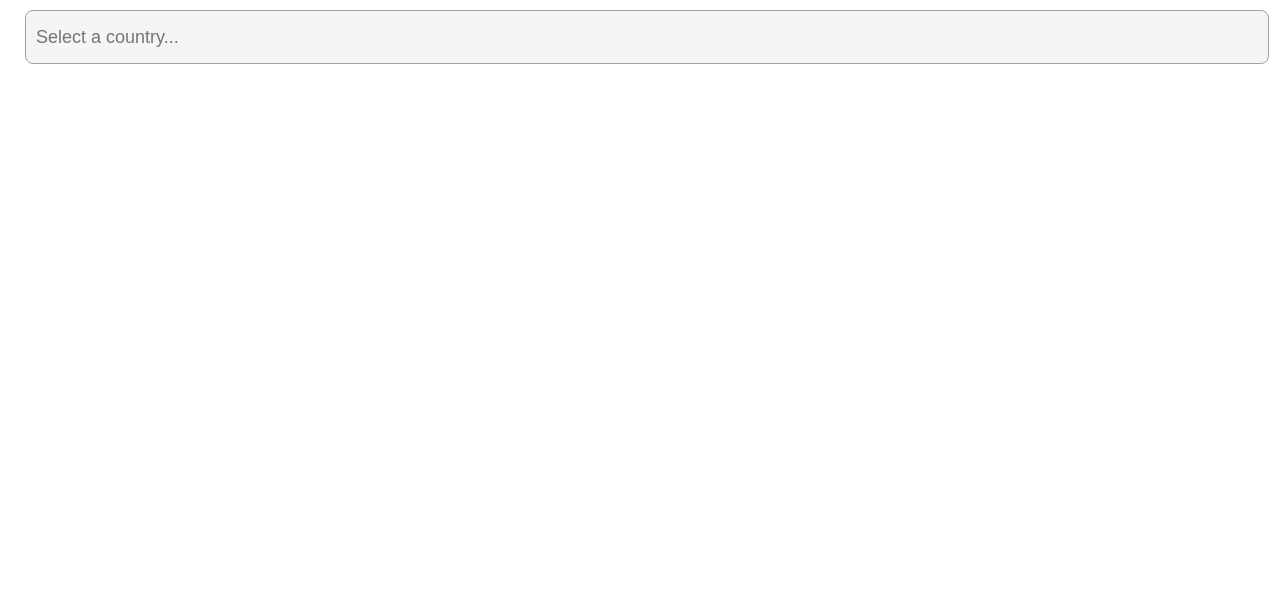
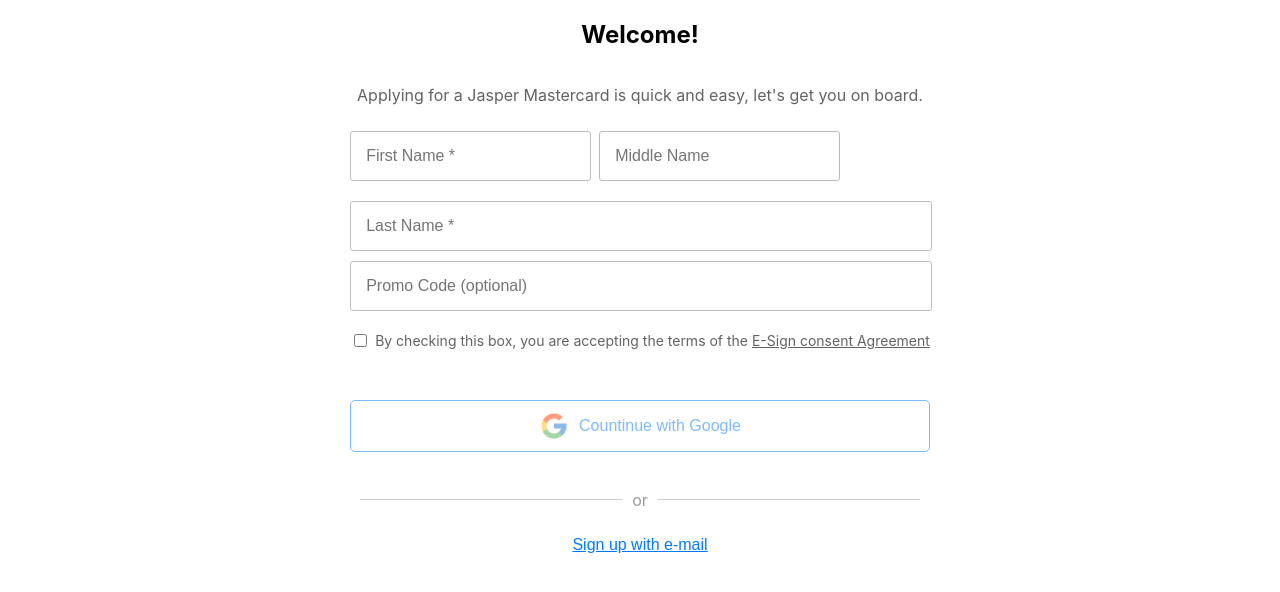
Before and after one commit to Nama-Salameh/asal-training3, a React (Create React App) app: page / in a window 1280 px wide. Shown: the top 592 px of the page. Built offline with nearby package versions, Linux system fonts and the light colour scheme.

Commit message:
Implement sign up form.

```diff
--- a/index.d.ts
+++ b/index.d.ts
@@ -1 +1,2 @@
 declare module "*.jpg";
+declare module "*.png";
--- a/src/App.scss
+++ b/src/App.scss
@@ -1,9 +1,9 @@
 .app {
+  display: flex;
   justify-content: center;
   text-align: center;
-  background-color:white;
+  background-color: white;
   color: #3c3633;
-  padding: 10px 25px;
 }
 .appTitle {
   font-size: 26px;
--- a/src/App.tsx
+++ b/src/App.tsx
@@ -1,10 +1,10 @@
 import "./App.scss";
-import CountriesSelector from "./CountriesSelectorTask/CountriesSelector";
+import SignUpForm from "./SignUpTask/SignUpForm";
 
 function App() {
   return (
     <div className="app">
-      <CountriesSelector />
+      <SignUpForm />
     </div>
   );
 }
--- /dev/null
+++ b/src/SignUpTask/SignUpForm.tsx
@@ -0,0 +1,196 @@
+import React, { useEffect, useState } from "react";
+import "./signUpForm.scss";
+import googleIcon from "./googleIcon.png";
+
+const SignUpForm = () => {
+  const [signWithEmail, setSignWithEmail] = useState<boolean>(false);
+  const [errors, setErrors] = useState<{ [key: string]: string }>({});
+  const [formData, setFormData] = useState<{ [key: string]: string }>({});
+  const [isValid, setIsValid] = useState<boolean>(false);
+  const [validEmail, setValidEmail] = useState<string>("");
+
+  const handleSubmit = (event: React.FormEvent<HTMLFormElement>) => {
+    //event.preventDefault(); // Prevent default form submission
+    console.log("Form submitted!", formData);
+  };
+
+  const handleValidation = (event: React.ChangeEvent<HTMLInputElement>) => {
+    const { name, value, validity } = event.target;
+    const newErrors = { ...errors };
+    const newFormData = { ...formData };
+
+    if (validity.valueMissing) {
+      newErrors[name] = "Required!";
+    } else if (validity.tooShort) {
+      newErrors[name] = "Too short!";
+    } else if (validity.typeMismatch) {
+      if (name === "email") {
+        newErrors[name] = "Please enter a valid email";
+      }
+    } else if (validity.patternMismatch) {
+      if (name === "password") {
+        newErrors[name] = "Enter a valid password";
+      } else if (
+        name === "firstName" ||
+        name === "lastName" ||
+        name === "middleName"
+      ) {
+        newErrors[name] = "Please enter a valid name";
+      }
+    } else {
+      delete newErrors[name];
+      newFormData[name] = value;
+      console.log(newFormData);
+    }
+    setErrors(newErrors);
+    setFormData(newFormData);
+  };
+
+  useEffect(() => {
+    const requiredFields = ["firstName", "lastName", "agreement"];
+    const hasMissingValues = requiredFields.some((field) => !formData[field]);
+    const hasErrors = Object.values(errors).some((errorMsg) => errorMsg !== "");
+
+    setIsValid(!hasErrors && !hasMissingValues);
+  }, [formData, errors]);
+
+  return (
+    <div className="form">
+      <h2>Welcome!</h2>
+      <p>
+        Applying for a Jasper Mastercard is quick and easy, let's get you on
+        board.
+      </p>
+      <form onSubmit={handleSubmit}>
+        <div className="inlineInputContainer">
+          <div>
+            <input
+              name="firstName"
+              className="textInput"
+              placeholder="First Name *"
+              required
+              minLength={3}
+              pattern="[a-zA-Z\s]+"
+              onChange={handleValidation}
+            />
+            {errors["firstName"] && (
+              <span className="errorMessage">{errors["firstName"]}</span>
+            )}
+          </div>
+          <div>
+            <input
+              name="middleName"
+              className="textInput"
+              placeholder="Middle Name"
+              pattern="[a-zA-Z\s]+"
+              onChange={handleValidation}
+            />
+            {errors["middleName"] && (
+              <span className="errorMessage">{errors["middleName"]}</span>
+            )}
+          </div>
+        </div>
+
+        <input
+          name="lastName"
+          className="textInput blockInput"
+          placeholder="Last Name *"
+          required
+          minLength={3}
+          pattern="[a-zA-Z\s]+"
+          onChange={handleValidation}
+        />
+        {errors["lastName"] && (
+          <span className="errorMessage">{errors["lastName"]}</span>
+        )}
+        <input
+          name="promoCode"
+          className="textInput blockInput"
+          placeholder="Promo Code (optional)"
+          minLength={8}
+          onChange={handleValidation}
+        />
+        {errors["promoCode"] && (
+          <span className="errorMessage">{errors["promoCode"]}</span>
+        )}
+        {signWithEmail && (
+          <div className="emailSignUpContainer">
+            <input
+              name="email"
+              className="textInput blockInput"
+              placeholder="Enter your e-mail address"
+              type="email"
+              required
+              onChange={(event) => {
+                handleValidation(event);
+                setValidEmail(event.target.value);
+              }}
+            />
+            {errors["email"] ? (
+              <span className="errorMessage">{errors["email"]}</span>
+            ) : (
+              validEmail && (
+                <span className="validEmailMessage">
+                  A verification email will be sent to {validEmail}
+                </span>
+              )
+            )}
+            <input
+              name="password"
+              className="textInput blockInput"
+              placeholder="Create password"
+              type="password"
+              required
+              minLength={8}
+              pattern="^(?=.*[A-Z])(?=.*[!@#$%^&*])(?=.*[0-9]).{8,}$"
+              onChange={handleValidation}
+            />
+            {errors["password"] && (
+              <span className="errorMessage">{errors["password"]}</span>
+            )}
+          </div>
+        )}
+        <div className="checkboxContanier">
+          <input
+            type="checkbox"
+            name="agreement"
+            value="agree"
+            className="agreementCheckbox"
+            required
+            onChange={handleValidation}
+          />
+          <label htmlFor="agreement">
+            By checking this box, you are accepting the terms of the{" "}
+            <span className="agreementLink"> E-Sign consent Agreement</span>
+          </label>
+        </div>
+        <button
+          type="submit"
+          className={`continueButton ${!isValid ? "disabled" : ""}`}
+          disabled={!isValid}
+        >
+          {signWithEmail ? (
+            "Continue"
+          ) : (
+            <div className="continueWithGoogle">
+              <img src={googleIcon} className="googleIcon" alt="googleIcon" />
+              Countinue with Google
+            </div>
+          )}
+        </button>
+      </form>
+      <div className="hrContainer">
+        <hr />
+        <span>or</span>
+        <hr />
+      </div>
+      <button
+        className="changeButton"
+        onClick={() => setSignWithEmail(!signWithEmail)}
+      >
+        {signWithEmail ? "Sign up with google" : "Sign up with e-mail"}
+      </button>
+    </div>
+  );
+};
+export default SignUpForm;
--- /dev/null
+++ b/src/SignUpTask/signUpForm.scss
@@ -0,0 +1,108 @@
+.form {
+  display: flex;
+  flex-direction: column;
+  justify-content: center;
+  align-items: center;
+  color: #636363;
+  form{
+    width: 100%;
+  }
+  h2 {
+    color: black;
+  }
+}
+.textInput {
+  border: 1px solid rgb(189, 187, 187);
+  border-radius: 3px;
+  padding: 15px 15px;
+  width: calc(100% - 30px);
+  margin: 10px 0;
+  font-size: 16px;
+}
+.blockInput {
+  display: block;
+}
+.inlineInputContainer {
+  display: flex;
+  gap: 10px;
+  width: 100%;
+  padding: 0;
+  margin: 0;
+}
+.checkboxContanier {
+  margin: 20px 0;
+  font-size: 14px;
+  display: flex;
+  justify-content: center;
+  align-items: center;
+  .agreementCheckbox {
+    margin-right: 8px;
+    cursor: pointer;
+  }
+}
+.continueButton {
+  width: 100%;
+  margin: 30px 0;
+  border: 1px solid #007bff;
+  border-radius: 5px;
+  background-color: white;
+  color: #007bff;
+  padding: 10px;
+  font-size: 16px;
+}
+.continueWithGoogle {
+  display: flex;
+  align-items: center;
+  justify-content: center;
+}
+.googleIcon {
+  width: 30px;
+  margin-right: 10px;
+}
+
+.changeButton {
+  border: none;
+  background-color: white;
+  color: #007bff;
+  text-decoration: underline;
+  font-size: 16px;
+}
+
+.hrContainer {
+  width: 100%;
+  display: flex;
+  align-items: center;
+  margin-top: 8px;
+  margin-bottom: 25px;
+}
+
+.hrContainer hr {
+  flex-grow: 1;
+  border: none;
+  height: 1px;
+  background-color: #ccc;
+  margin: 0 10px;
+}
+
+.hrContainer span {
+  font-size: 16px;
+  color: #999;
+}
+button {
+  cursor: pointer;
+}
+.emailSignUpContainer {
+  width: 100%;
+}
+.agreementLink {
+  text-decoration: underline;
+  cursor: pointer;
+}
+.errorMessage{
+    color: red;
+    font-size: 14px;
+    text-align: left !important; }
+.disabled{
+    cursor: default;
+    opacity: 0.5;
+}
```
Also changed, not shown: src/SignUpTask/error.png (added), src/SignUpTask/googleIcon.png (added).
